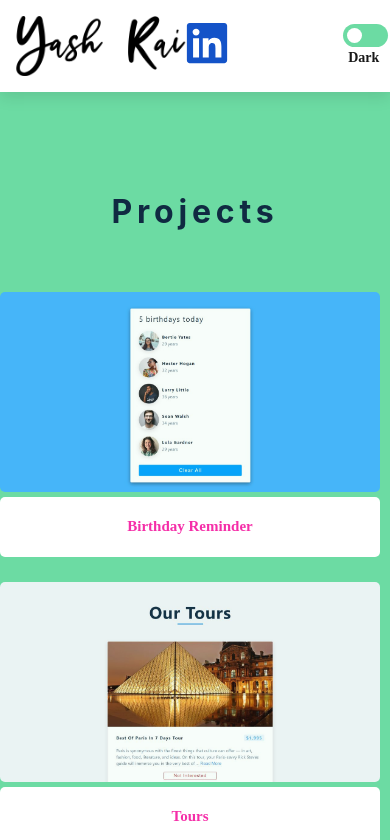
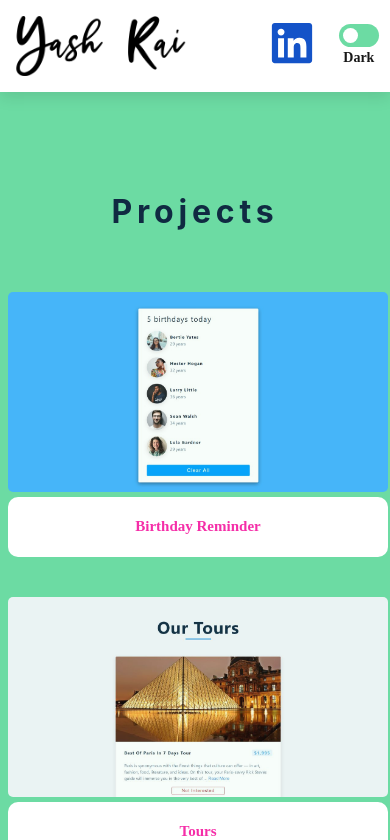
Before and after one commit to yash01rai/MyPortfolio, a React (Create React App) app: page / in a window 390 px wide. Shown: the top 840 px of the page. Built offline with nearby package versions, Linux system fonts and the light colour scheme.

Commit message:
Bug fixed

```diff
--- a/src/App.css
+++ b/src/App.css
@@ -24,7 +24,6 @@
   max-width: 1250px;
   display: flex;
   flex-wrap: wrap;
-  flex-direction: row;
   justify-content: space-between;
   align-items: center;
 }
@@ -38,12 +37,12 @@
   font-family: poppins;
   font-weight: bold;
   color: rgb(245, 46, 168) !important;
-  border-radius: 5px;
+  border-radius: 10px;
   background-color: white;
 }
 
 .projects {
-  margin-bottom: 25px;
+  margin-bottom: 40px;
 }
 
 nav {
@@ -98,7 +97,7 @@ nav {
 .dtext {
   position: relative;
   top: 23px;
-  left: 5px;
+  left: 4px;
   font-family: poppins;
   color: #181818;
   font-weight: bold;
@@ -107,7 +106,7 @@ nav {
 .atext {
   position: relative;
   top: 23px;
-  left: 5px;
+  left: 4px;
   font-family: poppins;
   color: #ffffff;
   font-weight: bold;
@@ -183,3 +182,42 @@ input:checked + .slider:before {
     z-index: 2;
   }
 }
+
+@media (max-width: 600px) {
+  .swipy {
+    position: absolute;
+    left: 87%;
+    top: 24px;
+    z-index: 2;
+  }
+
+  .switch {
+    position: relative;
+    display: inline-block;
+    width: 40px;
+    height: 23px;
+  }
+
+  input:checked + .slider:before {
+    -webkit-transform: translateX(20px);
+    -ms-transform: translateX(20px);
+    transform: translateX(17px);
+  }
+
+  .project-center {
+    width: auto;
+    margin: auto;
+    max-width: 1250px;
+    display: flex;
+    flex-wrap: wrap;
+    justify-content: space-between;
+    align-items: center;
+    position: relative;
+    left: 8px;
+    margin-right: 10px;
+  }
+
+  #full {
+    background-color: #6cdba3 !important;
+  }
+}
--- a/src/index.css
+++ b/src/index.css
@@ -88,7 +88,7 @@ Navbar
     color: hsl(219deg 82% 43%);
     transition: all 0.3s linear;
     position: absolute;
-    left: 45%;
+    left: 67%;
     top: 20px;
     display: flex;
   }
@@ -99,7 +99,7 @@ Navbar
     color: #000;
     transition: all 0.3s linear;
     position: absolute;
-    left: 45%;
+    left: 67%;
     top: 20px;
   }
 
```
